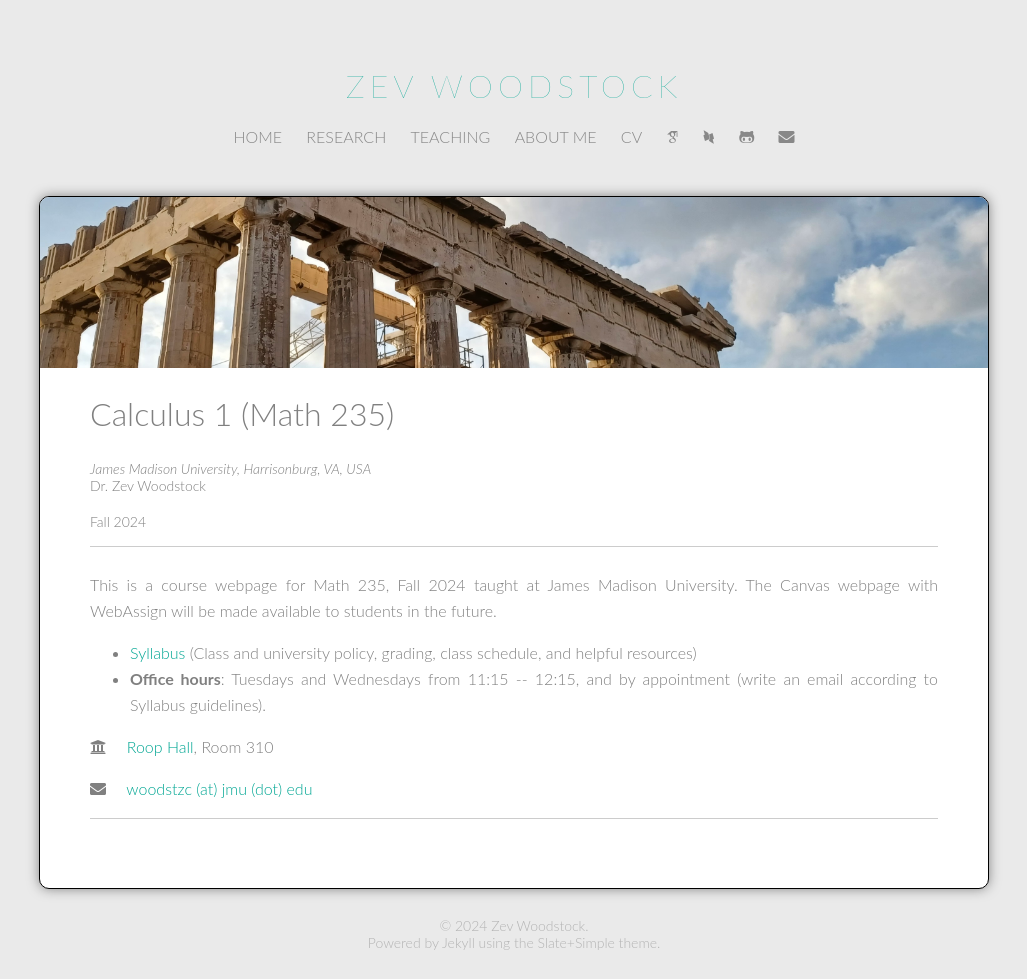
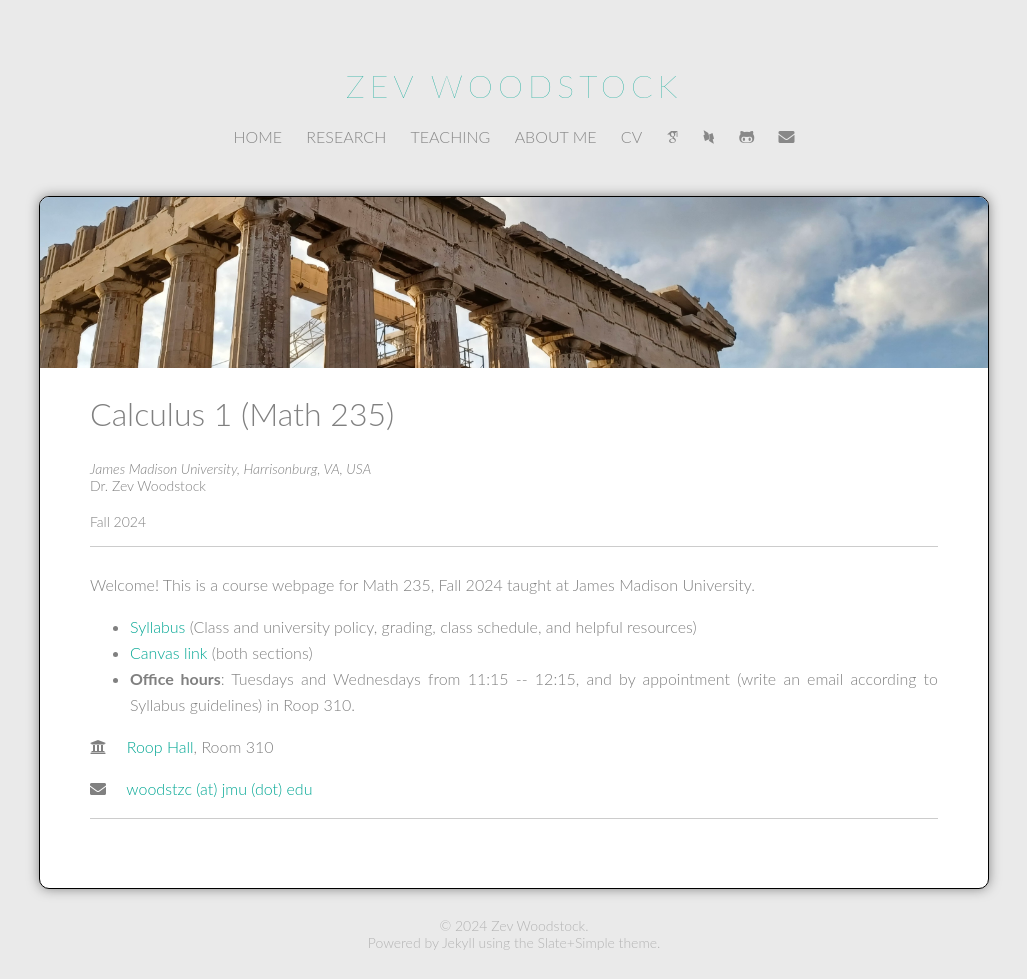
Before and after one commit to zevwoodstock/zevwoodstock.github.io, a Jekyll site: the page built from teaching/_posts/2024-08-21-calculus.md, in a window 1280 px wide. Shown: the whole page, without its empty margins (126-1153 px from the left). Built offline with Jekyll 4.4.1, drawn with Linux system fonts in a browser that asks for light colours; some web fonts are replaced.

Commit message:
Add Canvas link

```diff
--- a/teaching/_posts/2024-08-21-calculus.md
+++ b/teaching/_posts/2024-08-21-calculus.md
@@ -12,9 +12,8 @@ featured-image: /media/calc1.jpg
 date: 2024-01-01
 ---
 
-This is a course webpage for Math 235, Fall 2024 taught at James
-Madison University. The Canvas webpage with WebAssign will be made
-available to students in the future.
+Welcome! This is a course webpage for Math 235, Fall 2024 taught at
+James Madison University.
 
 <ul>
 <li>
@@ -23,9 +22,13 @@ available to students in the future.
 resources)
 </li>
 <li>
+ <a href="https://canvas.jmu.edu/courses/2038408">Canvas link</a>
+(both sections)
+</li>
+<li>
 <b> Office hours</b>: Tuesdays and Wednesdays from 11:15 -- 12:15,
 and by appointment (write an email according to Syllabus
-guidelines).
+guidelines) in Roop 310.
 </li>
 </ul>
 <p class="entry-title">
```
